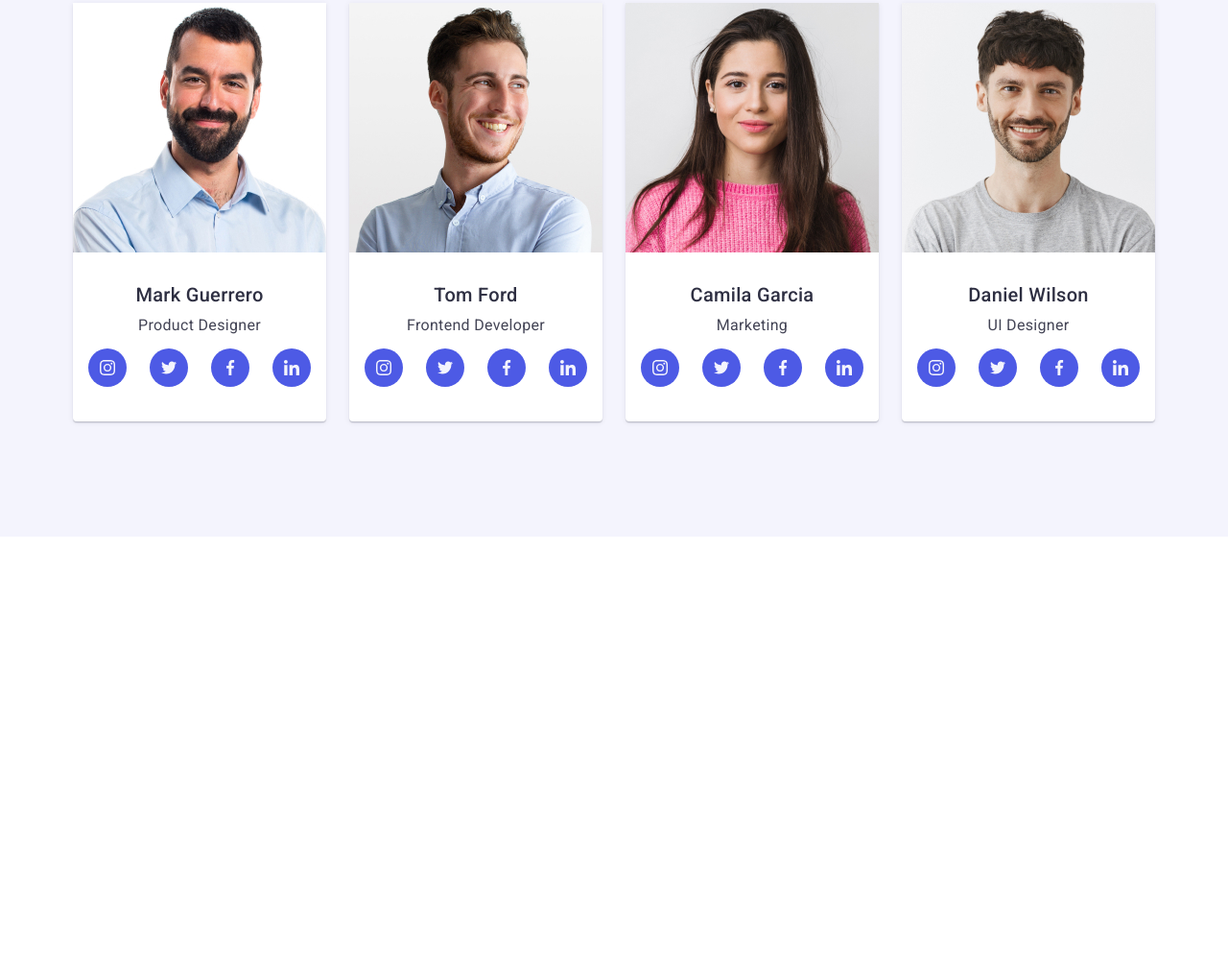
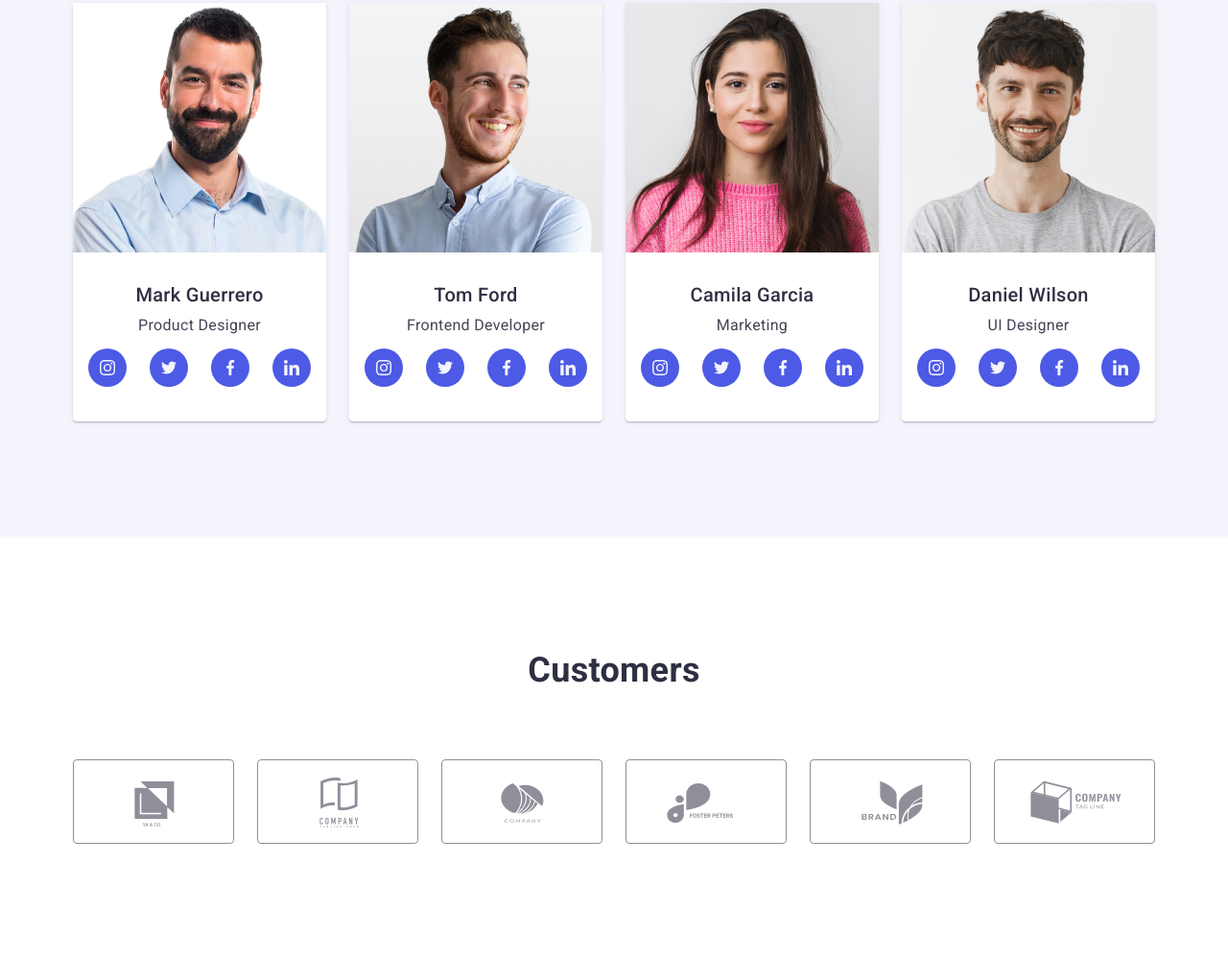
Before and after one commit to SvetlanaBuivol/goit-markup-hw-07, a plain HTML site: page index.html in a window 1280 px wide. Shown: the part 1926-2925 px from the top of the page at 96% size. Before the commit the page ends 2485 px from the top, so only its background shows below. Drawn offline with nearby package versions, Linux system fonts and the light colour scheme.

Commit message:
add customer section for mobile and tablet

```diff
--- a/css/styles.css
+++ b/css/styles.css
@@ -751,3 +751,56 @@ body {
     flex-wrap: nowrap;
   }
 }
+
+/* ======================== */
+/* ||      CUSTOMER      || */
+/* ======================== */
+
+.customer-list {
+  display: flex;
+  flex-wrap: wrap;
+  gap: 72px 15px;
+}
+
+.customer-icon {
+  width: 110px;
+  height: 56px;
+  fill: var(--customer-bg-cl);
+
+  transition: color 250ms cubic-bezier(0.4, 0, 0.2, 1);
+}
+
+.customer-link {
+  display: flex;
+  border: 1px solid var(--customer-bg-cl);
+  border-radius: 4px;
+  width: 190px;
+  height: 88px;
+  justify-content: center;
+  align-items: center;
+
+  transition: color 250ms cubic-bezier(0.4, 0, 0.2, 1);
+}
+
+.customer-link:hover .customer-icon,
+.customer-icon:focus .customer-icon {
+  fill: var(--button-backgrnd-color-accent);
+}
+
+.customer-link:hover,
+.customer-link:focus {
+  border-color: var(--button-backgrnd-color-accent);
+}
+
+@media screen and (min-width: 768px) {
+  .customer-list {
+    justify-content: center;
+    gap: 72px 24px;
+  }
+  .customer-icon {
+    width: 104px;
+  }
+  .customer-link {
+    width: 168px;
+  }
+}
--- a/index.html
+++ b/index.html
@@ -344,7 +344,7 @@
     </main>
 
     <!-- Customer section -->
-    <!-- <section class="section customer-section">
+    <section class="section customer-section">
       <div class="container">
         <h2 class="section-title">Customers</h2>
         <ul class="customer-list">
@@ -392,7 +392,7 @@
           </li>
         </ul>
       </div>
-    </section> -->
+    </section>
 
     <!--Footer-->
     <!-- <footer class="footer">
```
Also changed, not shown: copy.css/styles.css (line endings or trailing spaces).
